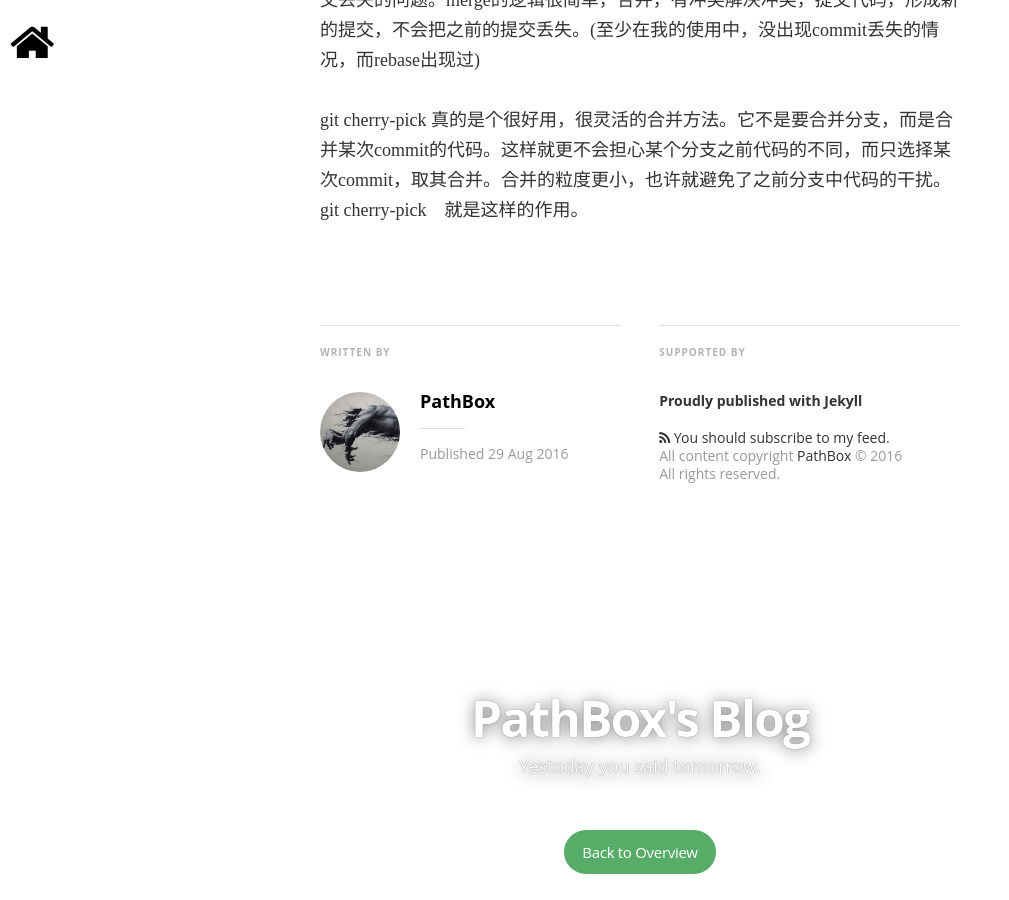
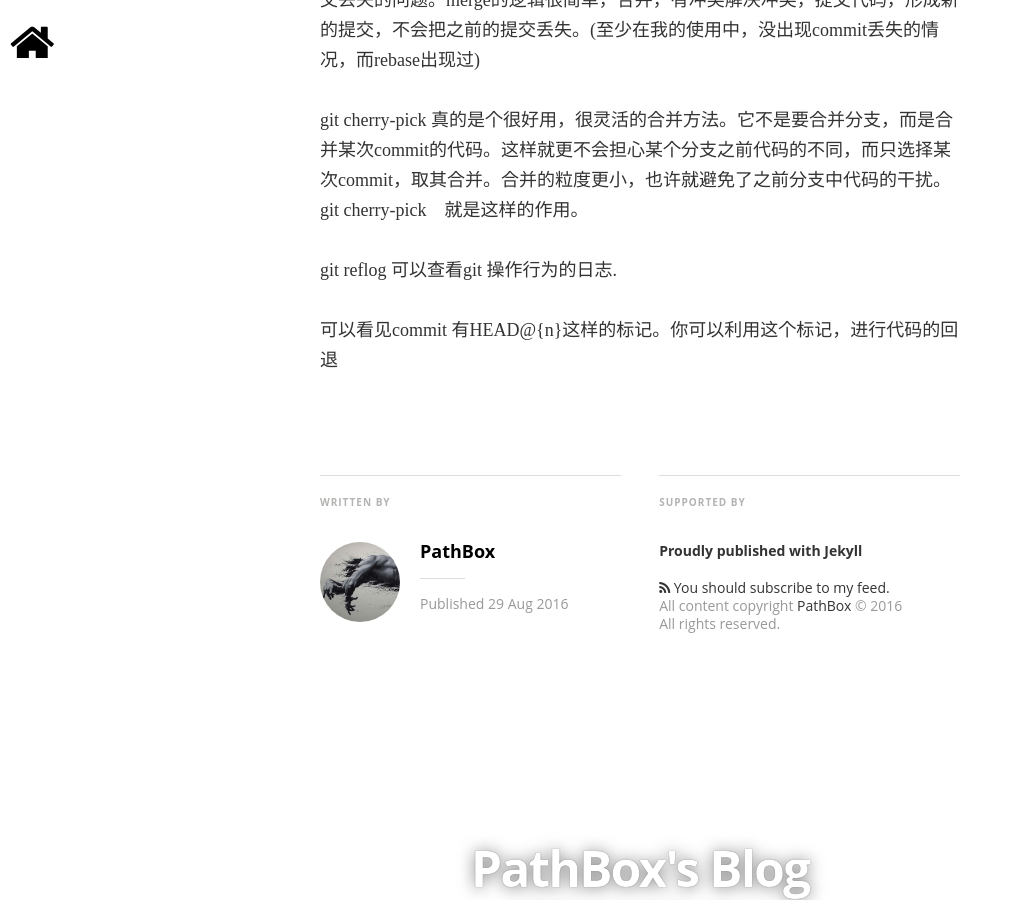
Before and after one commit to pathbox/pathbox.github.io, a Jekyll site: the page built from _posts/2016-08-29-seek-the-amazing-git.md, in a window 1280 px wide and 900 px high, scrolled down 1895 px. Shown: the whole window, without its empty margins (0-1009 px from the left). Built offline with Jekyll 4.4.1, drawn with Linux system fonts in a browser that asks for light colours; nearby versions of some CDN libraries; some web fonts are replaced; comment, search, counter and statistics services are not loaded.

Commit message:
git reflog

```diff
--- a/_posts/2016-08-29-seek-the-amazing-git.md
+++ b/_posts/2016-08-29-seek-the-amazing-git.md
@@ -33,3 +33,7 @@ git 的rebase　操作就较好的解决了merge操作带来的分支混乱的
 git rebase xxx　也会带来冲突，这时往往需要解决冲突,　git add .之后，进行git rebase --continue 操作，如果不想git rebase 了，就git rebase --abort进行中断。git rebase 操作后经常需要强push,也就是　git push -f 。这个操作会带来的后果是，会覆盖之前的代码。如果有人的分支和远端分支不一样，被另一个人强推操作到该分支后，很可能会导致其提交的丢失。而merge操作则可以不带来强推导致某个提交丢失的问题。merge的逻辑很简单，合并，有冲突解决冲突，提交代码，形成新的提交，不会把之前的提交丢失。(至少在我的使用中，没出现commit丢失的情况，而rebase出现过)
 
 git cherry-pick 真的是个很好用，很灵活的合并方法。它不是要合并分支，而是合并某次commit的代码。这样就更不会担心某个分支之前代码的不同，而只选择某次commit，取其合并。合并的粒度更小，也许就避免了之前分支中代码的干扰。git cherry-pick　就是这样的作用。
+
+git reflog 可以查看git 操作行为的日志.
+
+可以看见commit 有HEAD@{n}这样的标记。你可以利用这个标记，进行代码的回退
```
